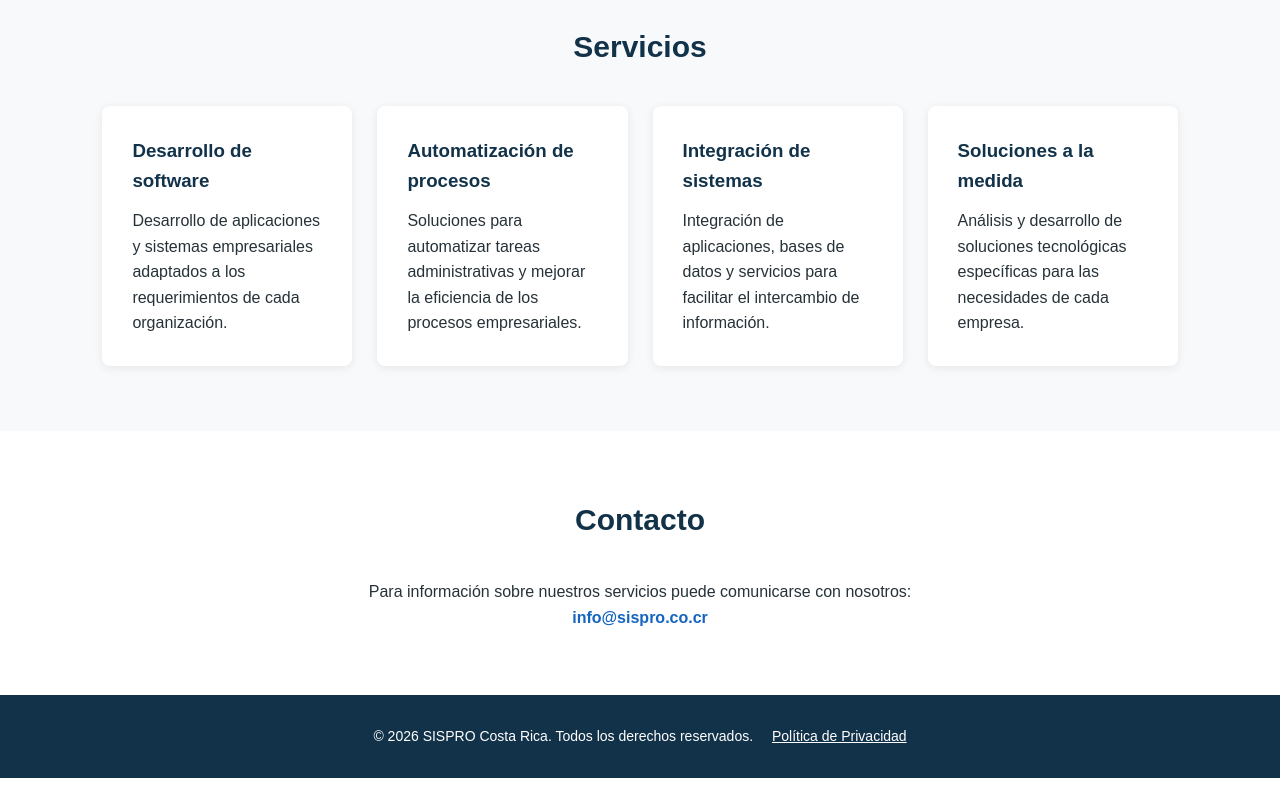
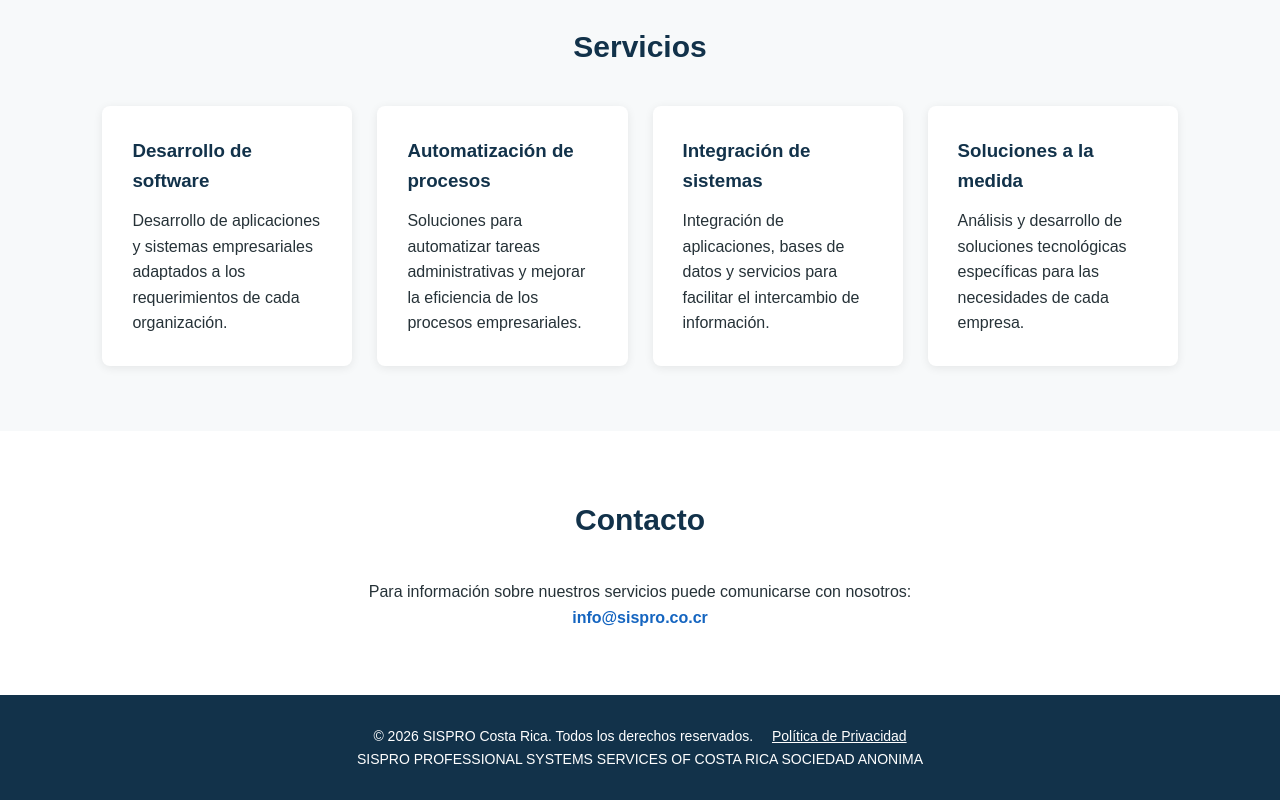
Before and after one commit to sispro506-beep/sispro.co.cr, a plain HTML site: page index.html in a window 1280 px wide. Shown: the part 767-1567 px from the top of the page. Before the commit the page ends 1545 px from the top, so only its background shows below. Drawn offline with Linux system fonts and the light colour scheme.

Commit message:
Update index.html

```diff
--- a/index.html
+++ b/index.html
@@ -262,6 +262,10 @@
     Todos los derechos reservados.
     <a href="privacidad.html">Política de Privacidad</a>
   </p>
+
+  <p>
+    SISPRO PROFESSIONAL SYSTEMS SERVICES OF COSTA RICA SOCIEDAD ANONIMA
+  </p>
 </footer>
 
 </body>
```
